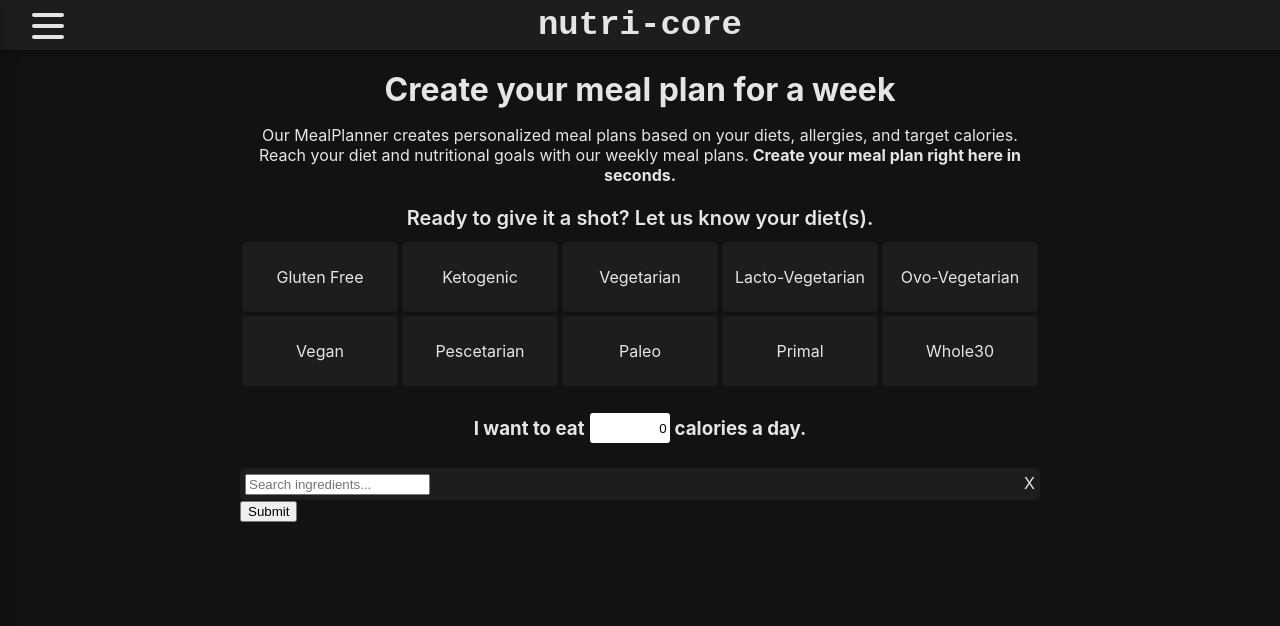
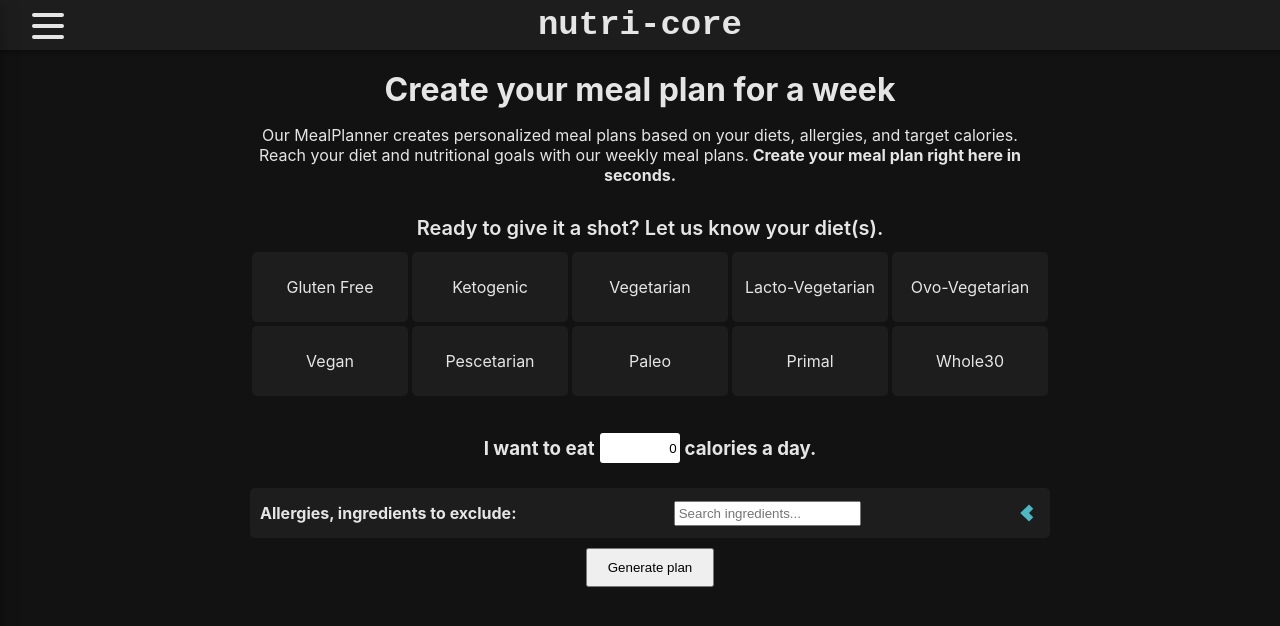
Before and after one commit to hausbence/nutrition-react, a React (Create React App) app: page /mealplanner in a window 1280 px wide. Shown: the top 626 px of the page. Built offline with nearby package versions, Linux system fonts and the light colour scheme.

Commit message:
reworked exlcudedingredients component

```diff
--- a/src/Pages/mealplanner/IngredientSelector.js
+++ b/src/Pages/mealplanner/IngredientSelector.js
@@ -1,4 +1,4 @@
-import React, { useState } from "react";
+import React from "react";
 // import { StyledIngredients } from "./Ingredients.styled";
 
 const IngredientSelector = (props) => {
@@ -35,6 +35,10 @@ const IngredientSelector = (props) => {
 
 	content = (
 		<div className={["ingredients-container", props.isOpen].join(" ")}>
+			<div className="ingredients-titles">
+				<h4>Search results:</h4>
+				<h4>Excluded ingredients:</h4>
+			</div>
 			<div className="ingredients-container-search">
 				{searchedIngredients.length !== 0
 					? searchedIngredients.data.results.map((ingredient, i) => (
--- a/src/Pages/mealplanner/MealPlannerPage.js
+++ b/src/Pages/mealplanner/MealPlannerPage.js
@@ -76,6 +76,7 @@ const MealPlannerPage = () => {
 	const handleKeyPress = (event) => {
 		if (event.key === "Enter") {
 			event.preventDefault();
+			setIsOpen("open");
 			let input = event.target.value;
 			if (input === "") {
 				setSearchedIngredients([]);
@@ -122,7 +123,6 @@ const MealPlannerPage = () => {
 		} else {
 			setIsOpen("hidden");
 		}
-		console.log(isOpen);
 	};
 
 	return (
@@ -163,6 +163,7 @@ const MealPlannerPage = () => {
 						</div>
 						<div className="mealplanner-ingredients">
 							<div className="ingredients-visible">
+								<h4>Allergies, ingredients to exclude:</h4>
 								<div className="ingredients-search">
 									<input
 										type="text"
@@ -171,7 +172,11 @@ const MealPlannerPage = () => {
 									/>
 								</div>
 								<div className="arrow" onClick={openContainer}>
-									X
+									{isOpen === "open" ? (
+										<i class="downArrow"></i>
+									) : (
+										<i class="leftArrow"></i>
+									)}
 								</div>
 							</div>
 							<IngredientSelector
@@ -182,7 +187,9 @@ const MealPlannerPage = () => {
 								removeFromExcludedIngredients={removeFromExcludedIngredients}
 							/>
 						</div>
-						<button onClick={handleSubmit(handleFormPost)}>Submit</button>
+						<button onClick={handleSubmit(handleFormPost)}>
+							Generate plan
+						</button>
 					</div>
 					{message}
 				</div>
--- a/src/Pages/mealplanner/MealPlannerPage.styled.js
+++ b/src/Pages/mealplanner/MealPlannerPage.styled.js
@@ -23,11 +23,12 @@ export const StyledMealPlannerPage = styled.div`
 	.mealplanner-toptop h1 {
 		margin: 0;
 	}
-	mealplanner-form {
+	.mealplanner-form {
 		padding: 10px;
 		display: flex;
 		flex-wrap: wrap;
 		flex-direction: column;
+		align-items: center;
 	}
 	.weekly-plan {
 		display: flex;
@@ -102,6 +103,7 @@ export const StyledMealPlannerPage = styled.div`
   		-moz-appearance: textfield;
 	}
 	.mealplanner-ingredients {
+		width: 800px;
 		border-radius: 5px;
 		padding: 5px;
 		background: ${({ theme }) => theme.primaryLight};
@@ -109,17 +111,30 @@ export const StyledMealPlannerPage = styled.div`
 	.ingredients-visible {
 		display: flex;
 		justify-content: space-between;
+		align-items: center;
+	}
+	.ingredients-visible h4 {
+		margin: 5px;
 	}
 	.arrow {
-
+		margin: 5px;
+		padding: 5px;
 	}
-	.ingredients-search {
+	.ingredients-search input {
+		padding: 3px;
 	}
 	.open {
 		display: flex;
+		flex-wrap: wrap;
 	}
 	.hidden {
 		display: none;
+	}
+	.ingredients-titles {
+		justify-content: space-around;
+		flex-grow: 2;
+		width: 100%;
+		display: flex;
 	}
 	.ingredients-container-search {
 		width: 50%;
@@ -151,6 +166,7 @@ export const StyledMealPlannerPage = styled.div`
 	.ingredient-item-label {
 		position: absolute;
 		bottom: 0;
+		color: ${({ theme }) => theme.text};
 		background: linear-gradient(
 			to bottom,
 			rgba(0, 0, 0, 0),
@@ -166,4 +182,22 @@ export const StyledMealPlannerPage = styled.div`
 		word-break: break-word;
 		text-align: center;
 	}
+	.mealplanner-form button {
+		margin: 10px;
+		padding: 10px 20px;
+		cursor: pointer;
+	}
+	i {
+		border: solid #4cb8c4;
+		border-width: 0 6px 6px 0;
+		display: inline-block;
+		padding: 3px;
+		transition: all 0.3s linear;
+	 }
+	.downArrow {
+		transform: rotate(45deg);
+	}
+	.leftArrow {
+		transform: rotate(135deg);
+	}
 `;
```
Also changed, not shown: 1 other file (tests, documents, lock files or other folders).
